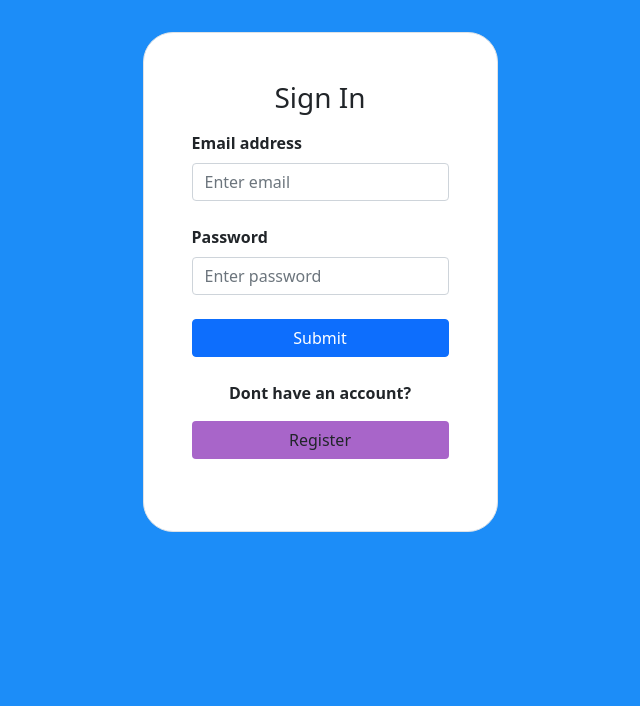
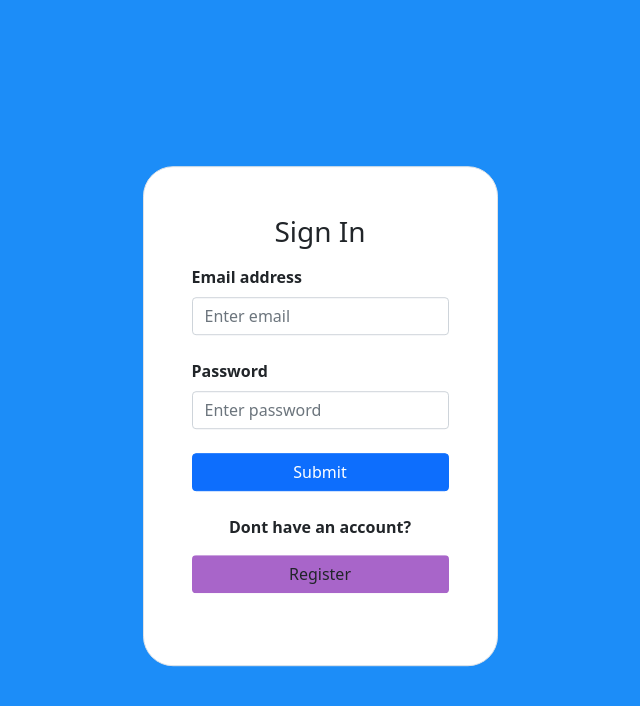
Before and after one commit to elliottparedes/friendMessengerFrontEnd, a React (Create React App) app: page /login in a window 1280 px wide. Shown: the top 706 px of the page, without its empty margins (320-960 px from the left). Built offline with nearby package versions, Linux system fonts and the light colour scheme.

Commit message:
centered login

```diff
--- a/package.json
+++ b/package.json
@@ -14,8 +14,9 @@
     "react-bootstrap": "^2.1.0",
     "react-dom": "^17.0.2",
     "react-router-dom": "^6.2.1",
-    "react-scripts": "5.0.0",
+    "react-scripts": "^5.0.0",
     "reactjs-popup": "^2.0.5",
+    "socket.io-client": "^4.4.1",
     "web-vitals": "^2.1.3"
   },
   "scripts": {
--- a/src/components/messageList.jsx
+++ b/src/components/messageList.jsx
@@ -8,6 +8,7 @@ import Container from 'react-bootstrap/Container'
 import Textbox from '../components/textbox'
 
 
+import io from 'socket.io-client';
 import './messageList.css'
 
 
@@ -27,8 +28,10 @@ export default class messageList extends Component {
 
 componentDidMount = () =>
 {
-
-
+    const socket = io("http://localhost:4001")
+    socket.on('connect',() =>
+    console.log("socket connected")
+    )
     console.log("messageList component did mount!")
     try{
         axios({
--- a/src/routes/login.css
+++ b/src/routes/login.css
@@ -0,0 +1,8 @@
+.center {
+    margin: 0;
+    position: absolute;
+    top: 50%;
+    left: 50%;
+    -ms-transform: translate(-50%, -50%);
+    transform: translate(-50%, -50%);
+  }
--- a/src/routes/login.jsx
+++ b/src/routes/login.jsx
@@ -5,7 +5,7 @@ import axios from 'axios';
 import {Navigate} from "react-router-dom";
 import React, {Component} from 'react';
 import Container from 'react-bootstrap/Container'
-
+import './login.css'
 import Row from 'react-bootstrap/Row'
 import Col from 'react-bootstrap/Col'
 
@@ -82,7 +82,7 @@ export default class login extends Component
       <div style={{height:"100vh", backgroundColor:"rgb(28,141,248)"}}>
 
 
-        <Container className="ml-0 mr-0 pl-0 pr-0" style ={{display:"flex", justifyContent:"center",alignItems:"center", paddingTop:"2rem"}}>
+        <Container className="ml-0 mr-0 pl-0 pr-0 center" style ={{display:"flex", justifyContent:"center",alignItems:"center", paddingTop:"2rem"}}>
 
           <Row className ="w-80">
             <Col className="border" style={{backgroundColor:"white", padding:"3rem", borderRadius:"30px"}}>
```
Also changed, not shown: src/components/textbox.jsx (+1 -10 lines), public/images/paralax.webp (added), 1 other file (tests, documents, lock files or other folders).
